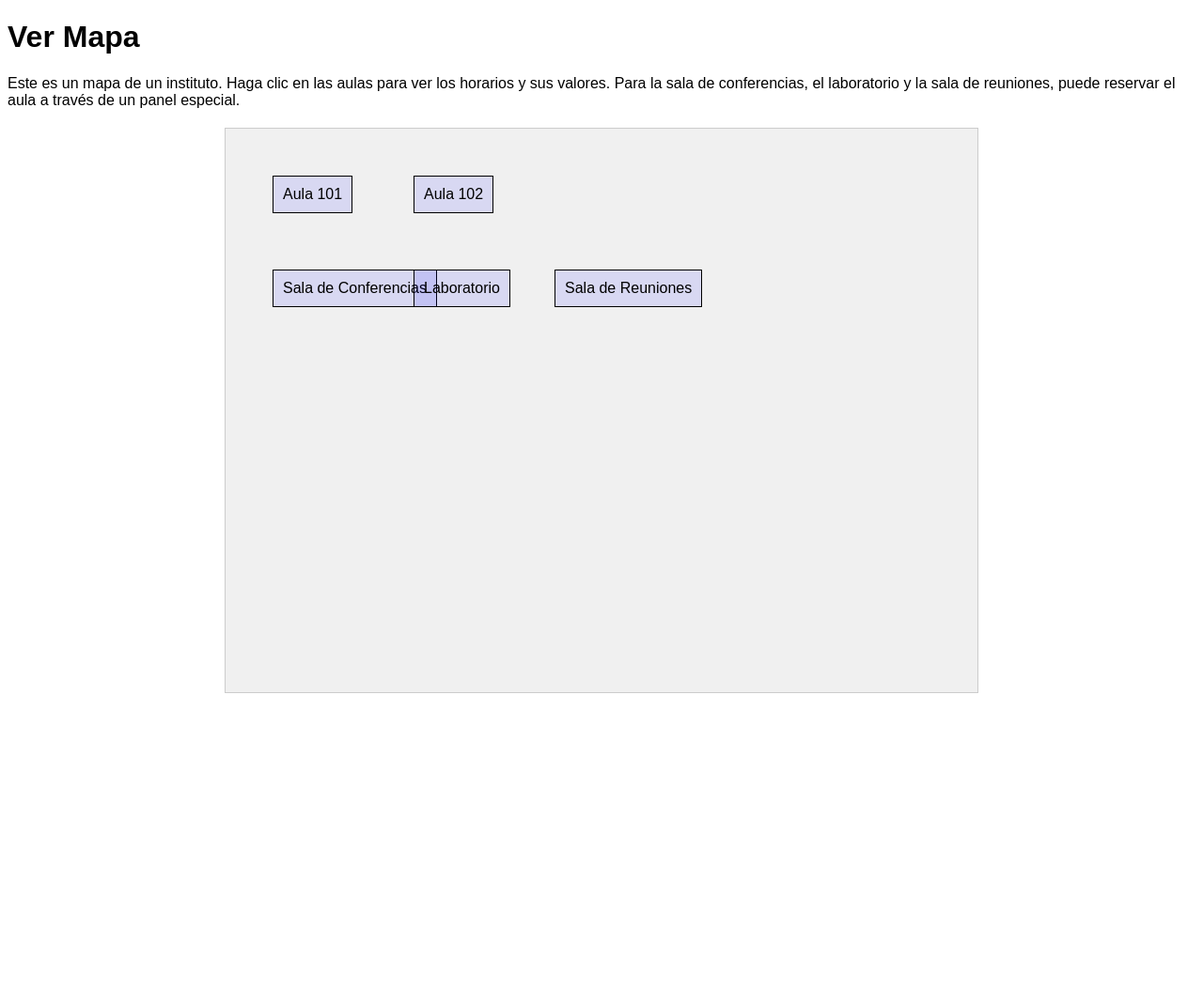
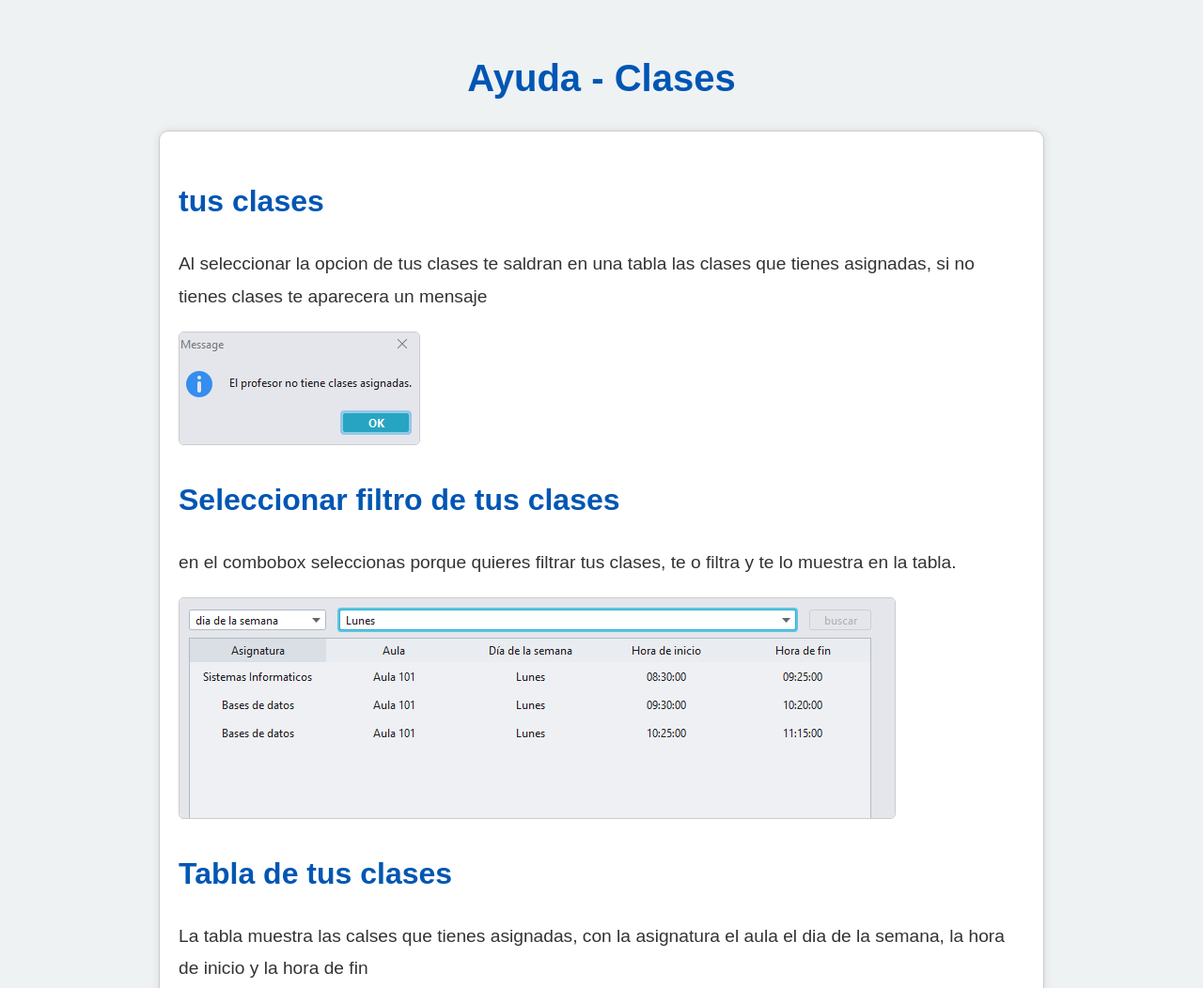
Before and after one commit to ivann21/Proyecto-PFC-instituto, a plain HTML site: page instituto/Instituto/src/ayuda/html/clases.html in a window 1280 px wide. Shown: the top 1052 px of the page at 94% size. Before the commit the page ends 800 px from the top, so only its background shows below. Drawn offline with Linux system fonts and the light colour scheme.

Commit message:
04-06-2024

```diff
--- a/instituto/Instituto/src/ayuda/html/clases.html
+++ b/instituto/Instituto/src/ayuda/html/clases.html
@@ -3,62 +3,89 @@
 <head>
     <meta charset="UTF-8">
     <meta name="viewport" content="width=device-width, initial-scale=1.0">
-    <title>Ver Mapa</title>
+    <title>Ayuda - Aulas Reservadas</title>
     <style>
         body {
             font-family: Arial, sans-serif;
+            line-height: 1.8;
+            margin: 0;
+            padding: 20px;
+            background-color: #eef2f3;
+            color: #333;
         }
-        #mapa {
-            position: relative;
-            width: 800px;
-            height: 600px;
-            background-color: #f0f0f0;
+        h1 {
+            text-align: center;
+            color: #0056b3;
+            font-size: 2.5em;
+            margin-bottom: 20px;
+        }
+        .container {
+            max-width: 900px;
             margin: 20px auto;
+            padding: 20px;
+            background-color: #fff;
+            border: 1px solid #ccc;
+            border-radius: 10px;
+            box-shadow: 0 0 10px rgba(0, 0, 0, 0.1);
+        }
+        .section {
+            margin-bottom: 30px;
+        }
+        .section h2 {
+            color: #0056b3;
+            font-size: 2em;
+            margin-bottom: 10px;
+        }
+        .section p {
+            font-size: 1.2em;
+            margin-top: 20px;
+            margin-bottom: 20px;
+        }
+        .section img {
+            max-width: 100%;
+            height: auto;
+            display: block;
+            margin: 20px 0;
+            border-radius: 5px;
             border: 1px solid #ccc;
         }
-        .aula, .sala {
-            position: absolute;
+        table {
+            width: 100%;
+            border-collapse: collapse;
+            margin-top: 20px;
+        }
+        th, td {
+            border: 1px solid #ccc;
             padding: 10px;
-            background-color: rgba(0, 0, 255, 0.1);
-            border: 1px solid #000;
+            text-align: center;
+        }
+        th {
+            background-color: #f2f2f2;
+        }
+        td a {
+            color: #f00;
             cursor: pointer;
-        }
-        #info {
-            max-width: 800px;
-            margin: 20px auto;
-            padding: 10px;
-            border: 1px solid #ccc;
-            background-color: #fafafa;
-        }
-        .hidden {
-            display: none;
         }
     </style>
 </head>
 <body>
-    <h1>Ver Mapa</h1>
-    <p>Este es un mapa de un instituto. Haga clic en las aulas para ver los horarios y sus valores. Para la sala de conferencias, el laboratorio y la sala de reuniones, puede reservar el aula a través de un panel especial.</p>
-    <div id="mapa">
-        <div class="aula" style="top: 50px; left: 50px;" onclick="mostrarInfo('Aula 101')">Aula 101</div>
-        <div class="aula" style="top: 50px; left: 200px;" onclick="mostrarInfo('Aula 102')">Aula 102</div>
-        <div class="sala" style="top: 150px; left: 50px;" onclick="reservar('Sala de Conferencias')">Sala de Conferencias</div>
-        <div class="sala" style="top: 150px; left: 200px;" onclick="reservar('Laboratorio')">Laboratorio</div>
-        <div class="sala" style="top: 150px; left: 350px;" onclick="reservar('Sala de Reuniones')">Sala de Reuniones</div>
+    <h1>Ayuda - Clases</h1>
+    <div class="container">
+        <div class="section">
+            <h2>tus clases</h2>
+            <p>Al seleccionar la opcion de tus clases te saldran en una tabla las clases que tienes asignadas, si no tienes clases te aparecera un mensaje</p>
+            <img src="no_clases.png" alt="no clases">
+        </div>
+        <div class="section">
+            <h2>Seleccionar filtro de tus clases</h2>
+            <p>en el combobox seleccionas porque quieres filtrar tus clases, te o filtra y te lo muestra en la tabla.</p>
+            <img src="filtro.png" alt="filtro">
+        </div>
+        <div class="section">
+            <h2>Tabla de tus clases</h2>
+            <p>La tabla muestra las calses que tienes asignadas, con la asignatura el aula el dia de la semana, la hora de inicio y la hora de fin</p>
+             <img src="tabla_clases.png" alt="tabla">
+        </div>
     </div>
-    <div id="info" class="hidden"></div>
-
-    <script>
-        function mostrarInfo(aula) {
-            const infoDiv = document.getElementById('info');
-            infoDiv.innerHTML = `<h2>${aula}</h2><p>Horarios y valores para ${aula}.</p>`;
-            infoDiv.classList.remove('hidden');
-        }
-
-        function reservar(sala) {
-            const infoDiv = document.getElementById('info');
-            infoDiv.innerHTML = `<h2>${sala}</h2><p>Panel de reservas para ${sala}. Aquí podrá seleccionar el horario y confirmar la reserva.</p>`;
-            infoDiv.classList.remove('hidden');
-        }
-    </script>
 </body>
 </html>
```
Also changed, not shown: instituto/Instituto/src/ayuda/html/modo.html (+53 -43 lines), instituto/Instituto/src/ayuda/html/perfil.html (+81 -45 lines), instituto/Instituto/src/ayuda/html/asignar_roles.png (added), instituto/Instituto/src/ayuda/html/asignar_roles2.png (added), instituto/Instituto/src/ayuda/html/cerrar_sesion.png (added), instituto/Instituto/src/ayuda/html/filtro.png (added), instituto/Instituto/src/ayuda/html/modo_claro.png (added), instituto/Instituto/src/ayuda/html/modo_cyan.png (added), instituto/Instituto/src/ayuda/html/modo_oscuro.png (added), instituto/Instituto/src/ayuda/html/no_clases.png (added), instituto/Instituto/src/ayuda/html/perfil.png (added), instituto/Instituto/src/ayuda/html/tabla_clases.png (added), instituto/Instituto/src/imagenes/20.png, 5 other files.
